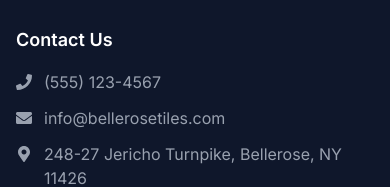
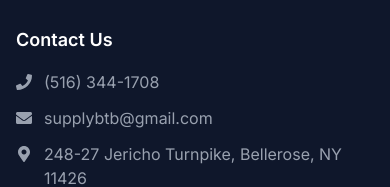
Before and after one commit to sbhullar711/tile-business-website, a Next.js app: page / in a window 390 px wide. Shown: the part 5704-5891 px from the top of the page. Built offline with nearby package versions, Linux system fonts and the light colour scheme.

Commit message:
fixed phone number

```diff
--- a/src/components/Footer.jsx
+++ b/src/components/Footer.jsx
@@ -84,11 +84,11 @@ export default function Footer() {
             <div className="space-y-3">
               <div className="flex items-center gap-3 text-gray-400">
                 <FaPhone className="flex-shrink-0" />
-                <span>(555) 123-4567</span>
+                <span>(516) 344-1708</span>
               </div>
               <div className="flex items-center gap-3 text-gray-400">
                 <FaEnvelope className="flex-shrink-0" />
-                <span>info@bellerosetiles.com</span>
+                <span>supplybtb@gmail.com</span>
               </div>
               <div className="flex items-start gap-3 text-gray-400">
                 <FaMapMarkerAlt className="flex-shrink-0 mt-1" />
```
